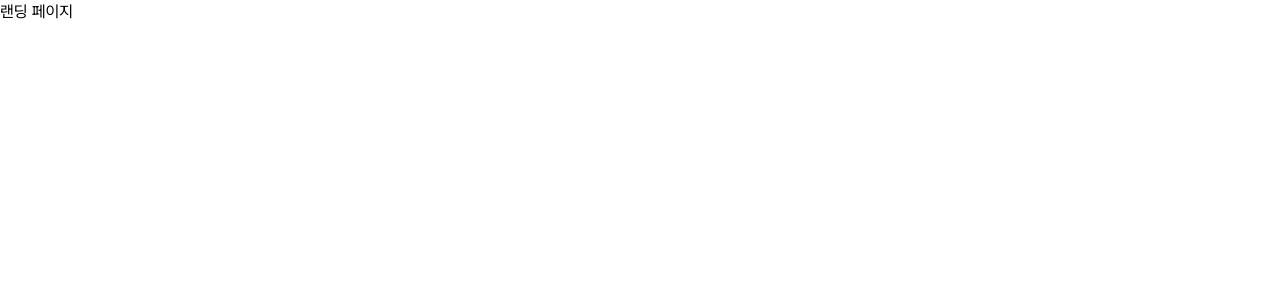
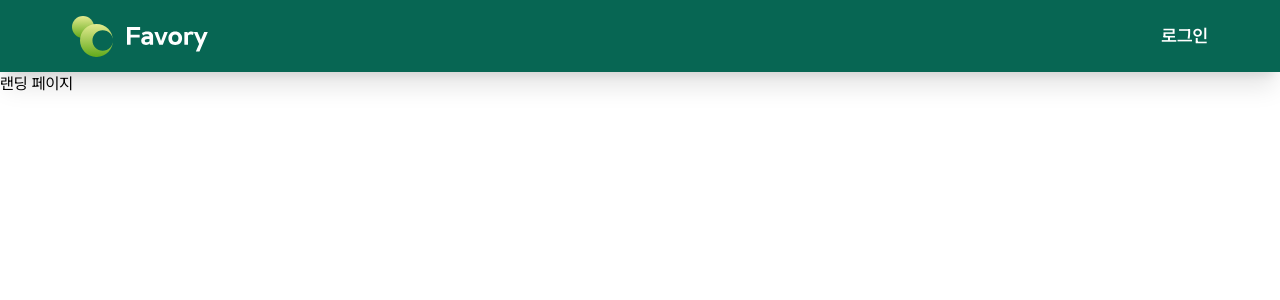
Before and after one commit to qpalkim/Favory, a Next.js app: page / in a window 1280 px wide. Shown: the top 300 px of the page. Built offline with nearby package versions, Linux system fonts and the light colour scheme.

Commit message:
✨ feat : 헤더 컴포넌트 제작

```diff
--- a/src/app/layout.tsx
+++ b/src/app/layout.tsx
@@ -1,5 +1,6 @@
 import { Metadata } from "next";
 import { Pretendard } from "@/font";
+import Header from "@/components/Header";
 import "./globals.css";
 
 export const metadata: Metadata = {
@@ -13,7 +14,10 @@ export default function RootLayout({
 }>) {
   return (
     <html lang="ko" className={Pretendard.variable}>
-      <body>{children}</body>
+      <body>
+        <Header />
+        {children}
+      </body>
     </html>
   );
 }
--- /dev/null
+++ b/src/components/Header.tsx
@@ -0,0 +1,28 @@
+import Image from "next/image";
+import Link from "next/link";
+import logoSm from "@/assets/logo/logo_white_sm.svg";
+import logoMd from "@/assets/logo/logo_white_md.svg";
+import logoLg from "@/assets/logo/logo_white_lg.svg";
+
+export default function Header() {
+  return (
+    <header className="w-full bg-green-500 z-50 shadow-xl">
+      <div className="relative max-w-[1400px] mx-auto lg:h-18 md:h-15 h-13 flex items-center justify-between md:px-18 px-6">
+        <Link href="/">
+          <Image src={logoSm} alt="모바일 헤더 로고" className="md:hidden " />
+          <Image
+            src={logoMd}
+            alt="태블릿 헤더 로고"
+            className="hidden md:block lg:hidden"
+          />
+          <Image src={logoLg} alt="PC 헤더 로고" className="hidden lg:block" />
+        </Link>
+        <Link href="/login">
+          <h4 className="font-semibold text-white text-md md:text-2lg">
+            로그인
+          </h4>
+        </Link>
+      </div>
+    </header>
+  );
+}
```
